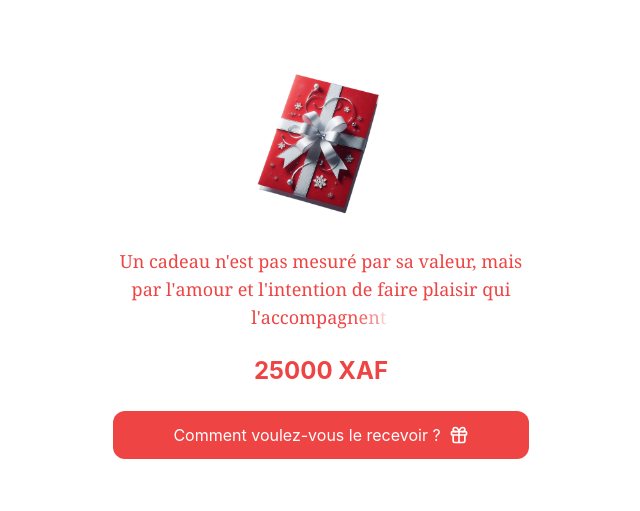
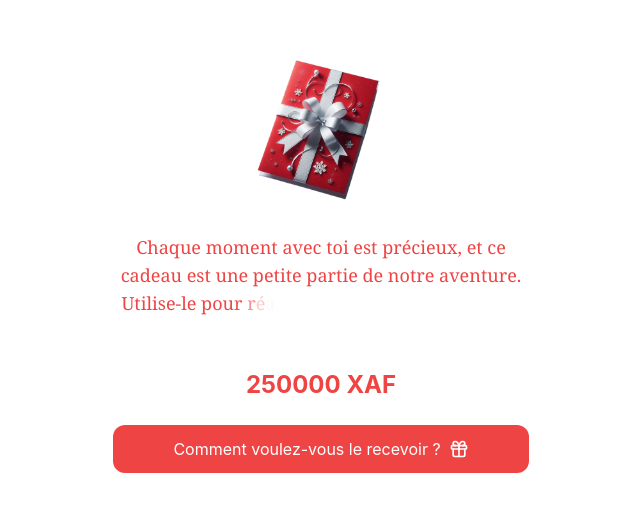
Before and after one commit to Thurangit/gifty, a React (Create React App) app: page /The/Gift in a window 1280 px wide. Shown: the part 139-650 px from the top of the page, without its empty margins (319-959 px from the left). Built offline with nearby package versions, Linux system fonts and the light colour scheme.

Commit message:
192.168.227.237

```diff
--- a/src/pages/receiver/isOpenGift.js
+++ b/src/pages/receiver/isOpenGift.js
@@ -18,7 +18,7 @@ const LOGOS = {
 
 const IsOpenGift = () => {
     // État pour le montant du cadeau reçu
-    const [giftAmount, setGiftAmount] = useState(25000); // Montant du cadeau par défaut
+    const [giftAmount, setGiftAmount] = useState(250000); // Montant du cadeau par défaut
 
     const [proverbText, setProverbText] = useState('');
     const [textColor, setTextColor] = useState('');
@@ -28,7 +28,7 @@ const IsOpenGift = () => {
     const [isSubmitted, setIsSubmitted] = useState(false);
     const [showSuccessMessage, setShowSuccessMessage] = useState(false);
 
-    const proverbOriginal = "Un cadeau n'est pas mesuré par sa valeur, mais par l'amour et l'intention de faire plaisir qui l'accompagnent.";
+    const proverbOriginal = "Chaque moment avec toi est précieux, et ce cadeau est une petite partie de notre aventure. Utilise-le pour réaliser un de tes désirs, car ton bonheur est mon plus grand plaisir."
 
     // Couleurs aléatoires pour l'animation de texte
     const randomColors = ['text-red-500', 'text-pink-500'];
```
